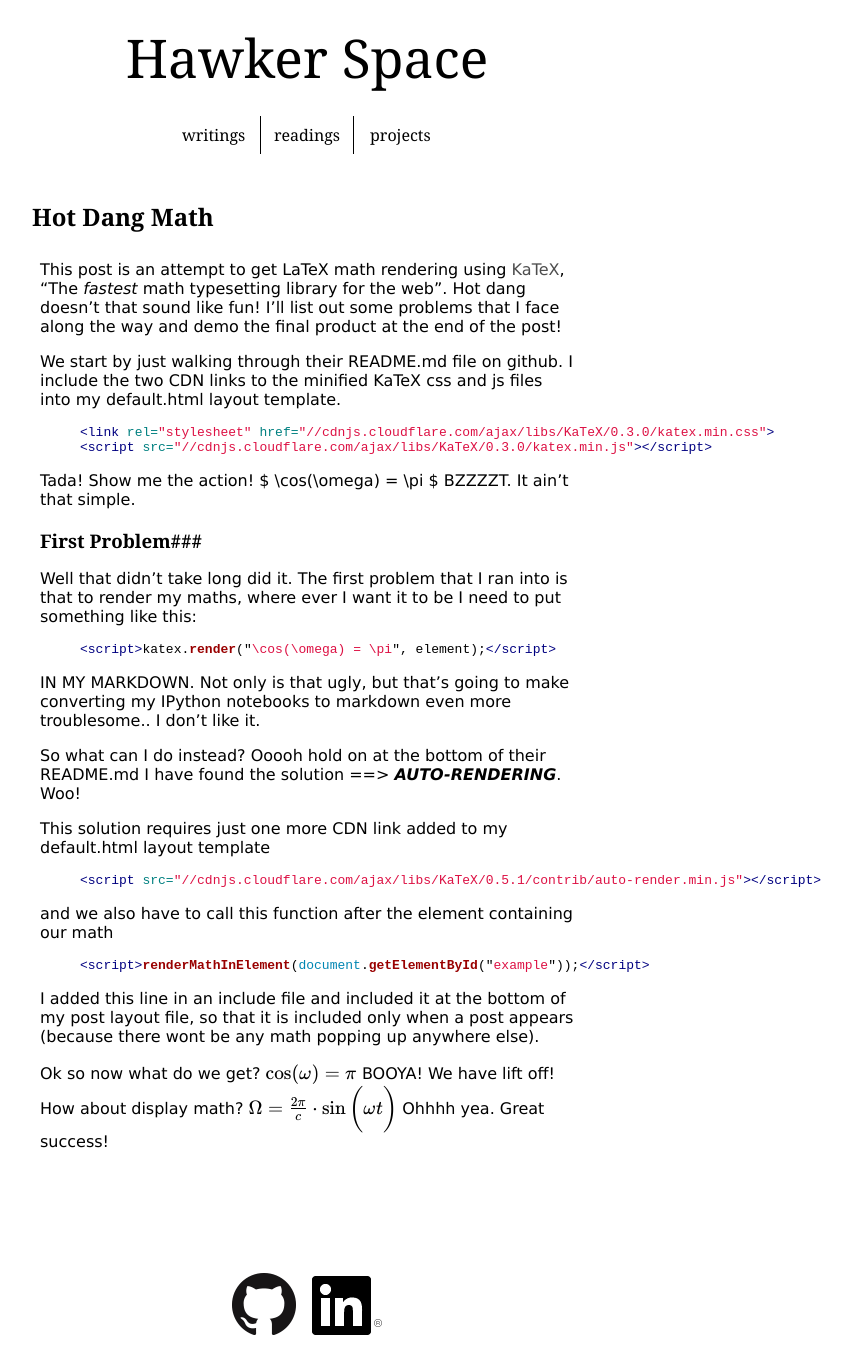
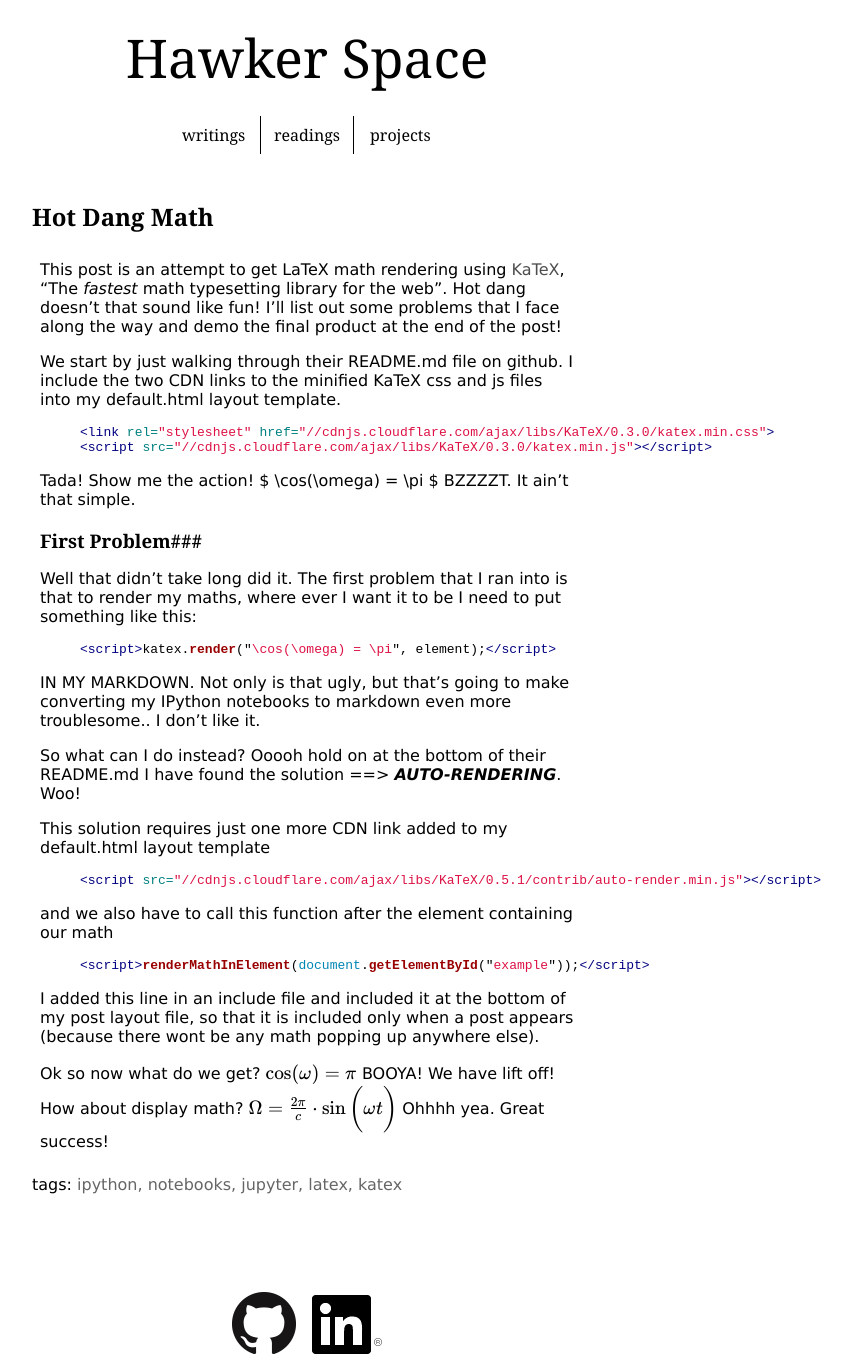
Before and after one commit to ryanhawker/hawker-space, a Jekyll site: the page built from _posts/2015-10-28-hot-dang-math.md, in a window 1280 px wide. Shown: the whole page, without its empty margins (333-1185 px from the left). Built offline with Jekyll 4.4.1, drawn with Linux system fonts in a browser that asks for light colours; nearby versions of some CDN libraries; some web fonts are replaced; Markdown is read by kramdown in place of the engine named in the settings; a script that is not in the unit is left out.

Commit message:
Got tags working on posts, they don't link to anything but at least they show up

```diff
--- a/_layouts/post.html
+++ b/_layouts/post.html
@@ -6,5 +6,11 @@ layout: default
     <article class="post">
         {{ content }}
     </article>
+    <span>tags: </span>
+    {% for tag in page.tags %}
+    <div id="post-tags">
+        {{ tag }}
+    </div>
+    {% endfor %}
 </section>
 {% include katex.html %}
--- a/_posts/2015-10-28-hot-dang-math.md
+++ b/_posts/2015-10-28-hot-dang-math.md
@@ -1,6 +1,7 @@
 ---
 layout: post
 published: true
+tags: ipython, notebooks, jupyter, latex, katex
 ---
 
 
--- a/css/style.scss
+++ b/css/style.scss
@@ -209,6 +209,11 @@ footer {
         width: 80%;
         margin-bottom: 10px;
     }
+    #post-tags {
+        color:lighten( #000, 40% );
+        /*font-size: 10pt;*/
+        display: inline-block;
+    }
 }
 #perma-title {
     font-family: Georgia, Times, serif;
```
